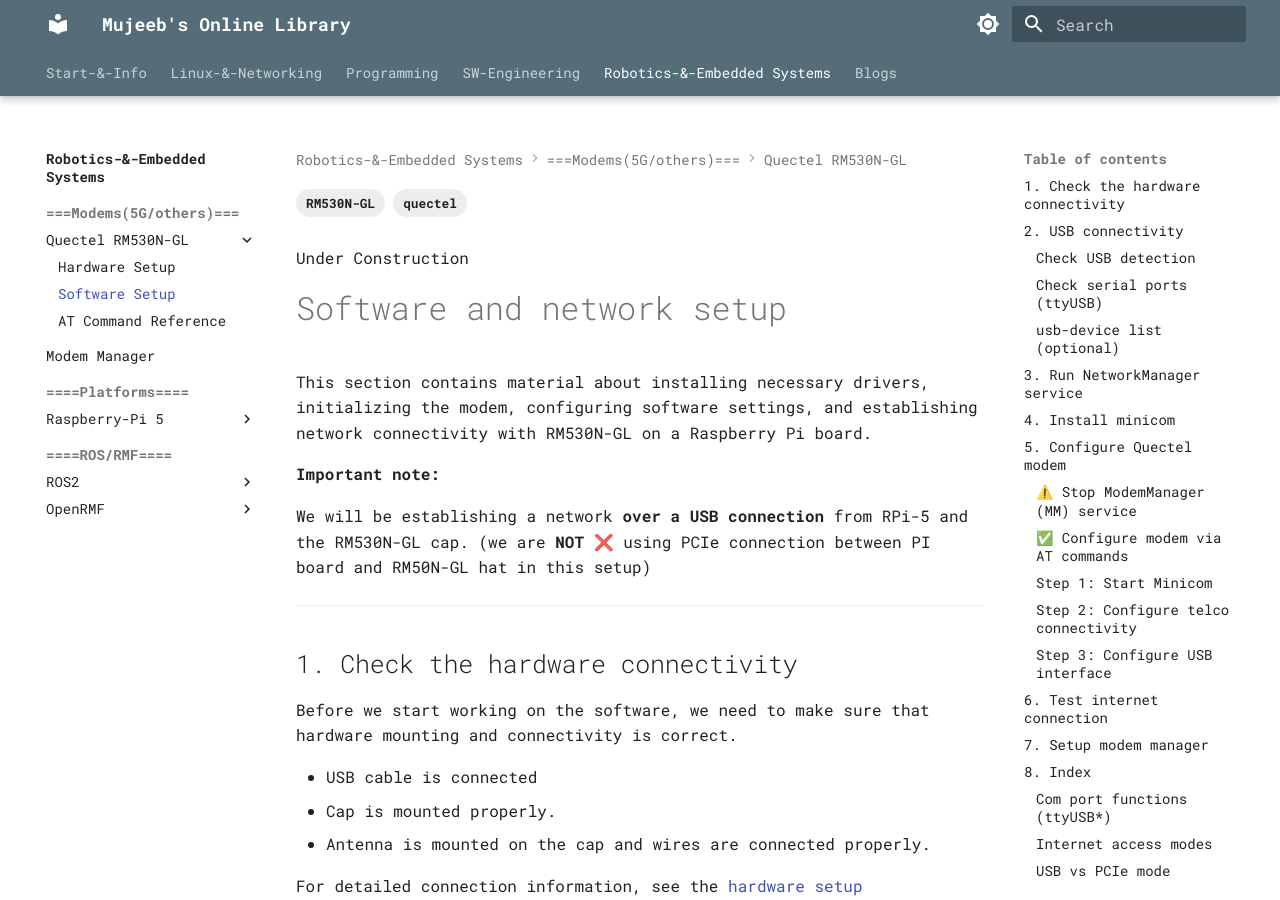
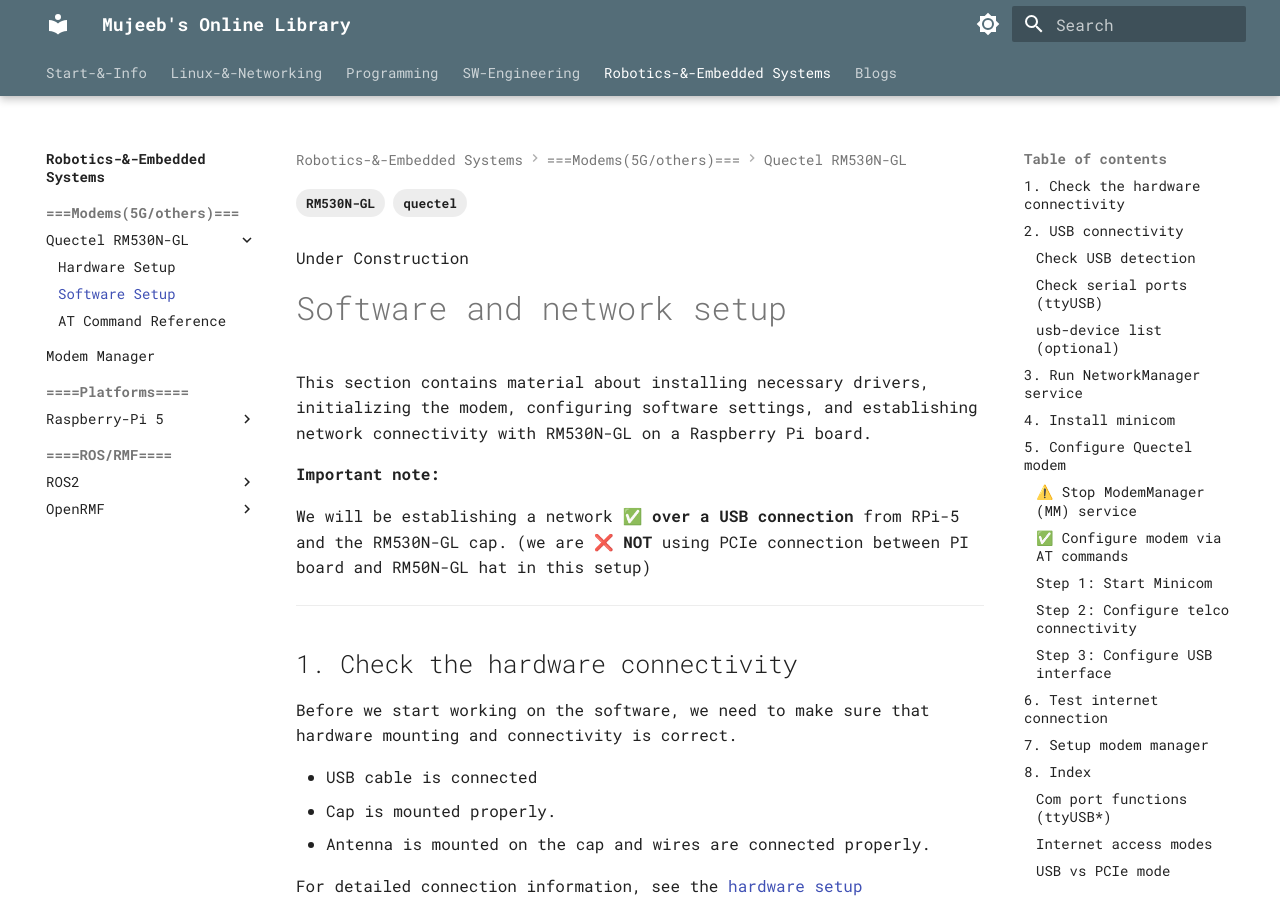
Before and after one commit to alohamujeeb/alohamujeeb.github.io, an MkDocs documentation site: the page built from docs/embsys-drobot/Quectel-RM530N-GL/02-sw-setup-pi5.md, in a window 1280 px wide and 900 px high. Built offline with MkDocs 1.6.1 and Material for MkDocs 9.7.7, drawn with Linux system fonts in a browser that asks for light colours.

Commit message:
some changes

```diff
--- a/docs/embsys-drobot/Quectel-RM530N-GL/02-sw-setup-pi5.md
+++ b/docs/embsys-drobot/Quectel-RM530N-GL/02-sw-setup-pi5.md
@@ -11,8 +11,8 @@ This section contains material about installing necessary drivers, initializing
 
 **Important note:**
 
-We will be establishing a network **over a USB connection** from RPi-5 and the RM530N-GL cap.
-(we are **NOT** ❌ using PCIe connection between PI board and RM50N-GL hat in this setup)
+We will be establishing a network ✅ **over a USB connection** from RPi-5 and the RM530N-GL cap.
+(we are ❌ **NOT** using PCIe connection between PI board and RM50N-GL hat in this setup)
 
 ---
 ## 1. Check the hardware connectivity
```
